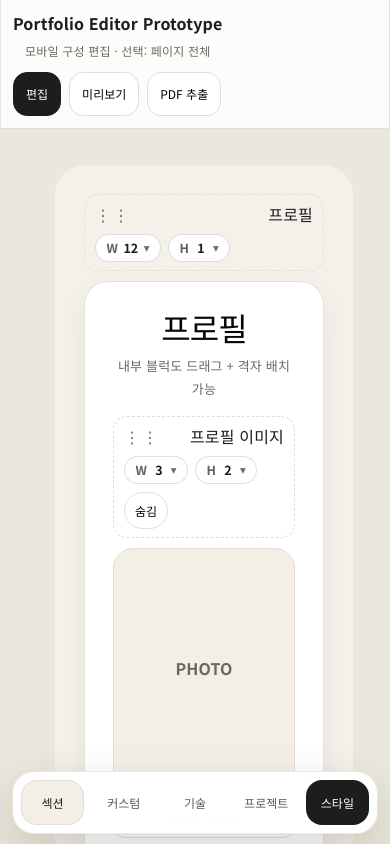
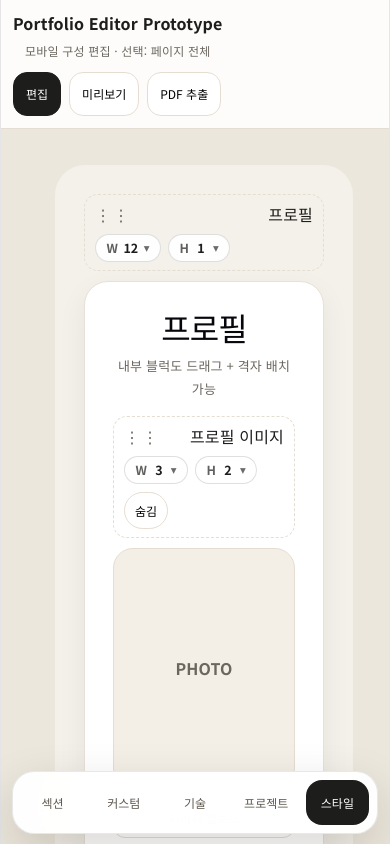
Before and after one commit to hdg5639/portfolio_editor, a React (Vite) app in the folder portfolio_edit/: page / in a window 390 px wide. Shown: the top 844 px of the page. Built offline with nearby package versions, Linux system fonts and the light colour scheme; the HTML template or start-up script is replaced by a standard one.

Commit message:
fix/refactor 모바일 UI/UX 7차

```diff
--- a/portfolio_edit/src/App.jsx
+++ b/portfolio_edit/src/App.jsx
@@ -154,20 +154,32 @@ function MobileBottomDock({ store }) {
     return (
         <div className="mobile-bottom-dock no-print">
             <div className="mobile-bottom-dock-inner">
-                {(isLayout ? MOBILE_LAYOUT_TOOLS : MOBILE_STYLE_TOOLS).map((tool) => (
+                {(isLayout ? MOBILE_LAYOUT_TOOLS : MOBILE_STYLE_TOOLS).map((tool) => {
+                    const isActive =
+                        ui.mobileSheetOpen &&
+                        (isLayout ? ui.mobileLayoutTool === tool.key : ui.mobileStyleTool === tool.key);
+
+                    return (
                         <MobileDockButton
                             key={tool.key}
-                        active={isLayout ? ui.mobileLayoutTool === tool.key : ui.mobileStyleTool === tool.key}
+                            active={isActive}
                             label={tool.label}
                             onClick={() => {
+                                if (isActive) {
+                                    actions.toggleMobileSheet(false);
+                                    return;
+                                }
+
                                 if (isLayout) {
                                     actions.setMobileLayoutTool(tool.key);
                                     return;
                                 }
+
                                 actions.setMobileStyleTool(tool.key);
                             }}
                         />
-                ))}
+                    );
+                })}
 
                 <MobileDockButton
                     active={false}
--- a/portfolio_edit/src/hooks/usePortfolioStore.js
+++ b/portfolio_edit/src/hooks/usePortfolioStore.js
@@ -333,10 +333,6 @@ export function usePortfolioStore() {
             setMode,
             select: (next) => {
                 setSelected(next);
-                setUi((prev) => ({
-                    ...prev,
-                    mobileSheetOpen: prev.isMobile && prev.mobileEditorMode === 'style' ? true : prev.mobileSheetOpen,
-                }));
             },
 
             selectPage: () => {
@@ -345,7 +341,6 @@ export function usePortfolioStore() {
                     ...prev,
                     mobileEditorMode: prev.isMobile ? 'style' : prev.mobileEditorMode,
                     mobileStyleTool: prev.isMobile ? 'box' : prev.mobileStyleTool,
-                    mobileSheetOpen: prev.isMobile ? true : prev.mobileSheetOpen,
                 }));
             },
 
@@ -401,7 +396,7 @@ export function usePortfolioStore() {
                 setUi((prev) => ({
                     ...prev,
                     mobileEditorMode: mode,
-                    mobileSheetOpen: true,
+                    mobileSheetOpen: false,
                     mobileQuickOpen: mode === 'style' ? prev.mobileQuickOpen : false,
                 })),
 
--- a/portfolio_edit/src/styles/panels.css
+++ b/portfolio_edit/src/styles/panels.css
@@ -666,7 +666,7 @@
 .mobile-selection-chip {
     position: fixed;
     right: 16px;
-    bottom: calc(env(safe-area-inset-bottom, 0px) + 164px);
+    bottom: calc(env(safe-area-inset-bottom, 0px) + 96px);
     z-index: 62;
     display: grid;
     gap: 2px;
```
Lines whose indentation alone changed are shown as unchanged.
